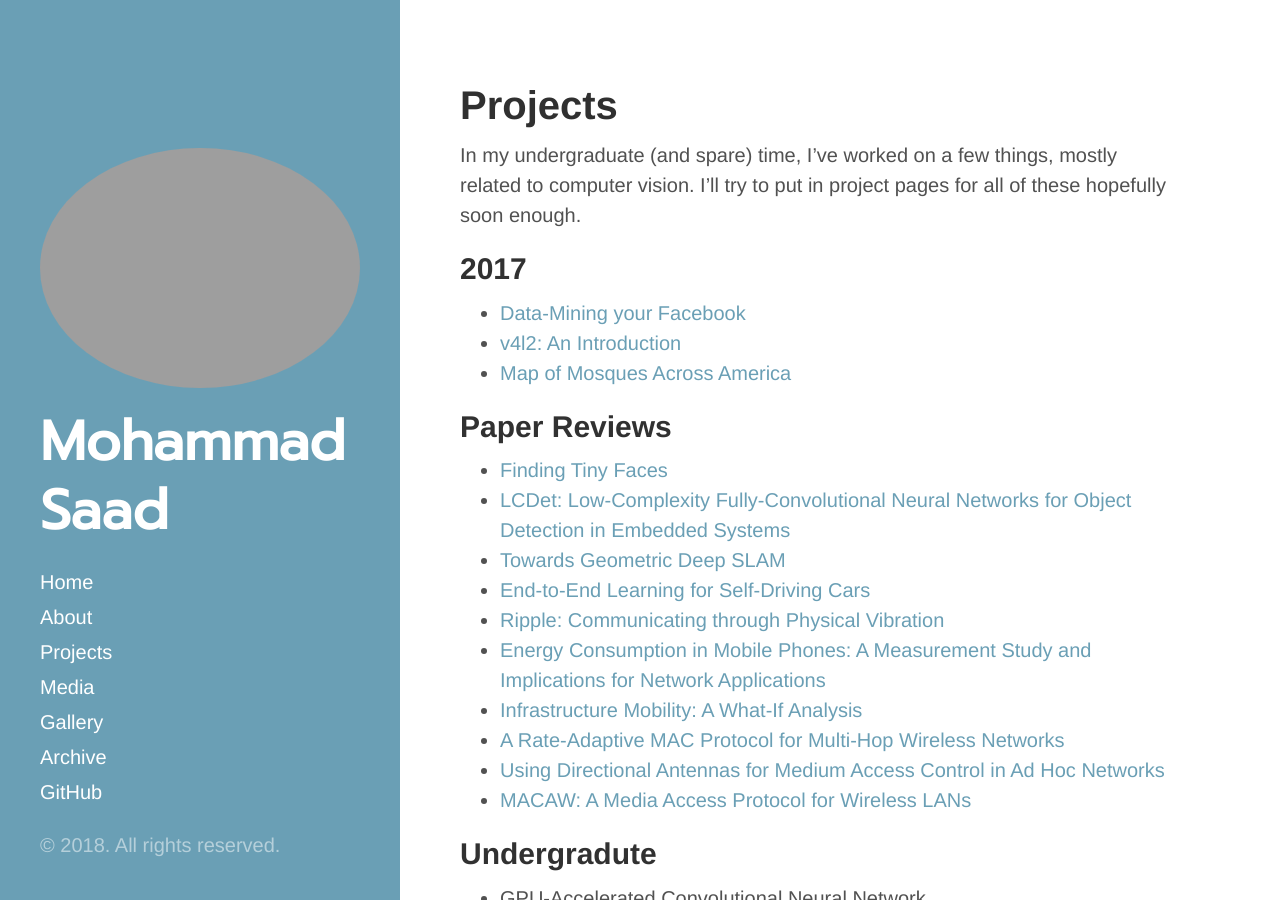
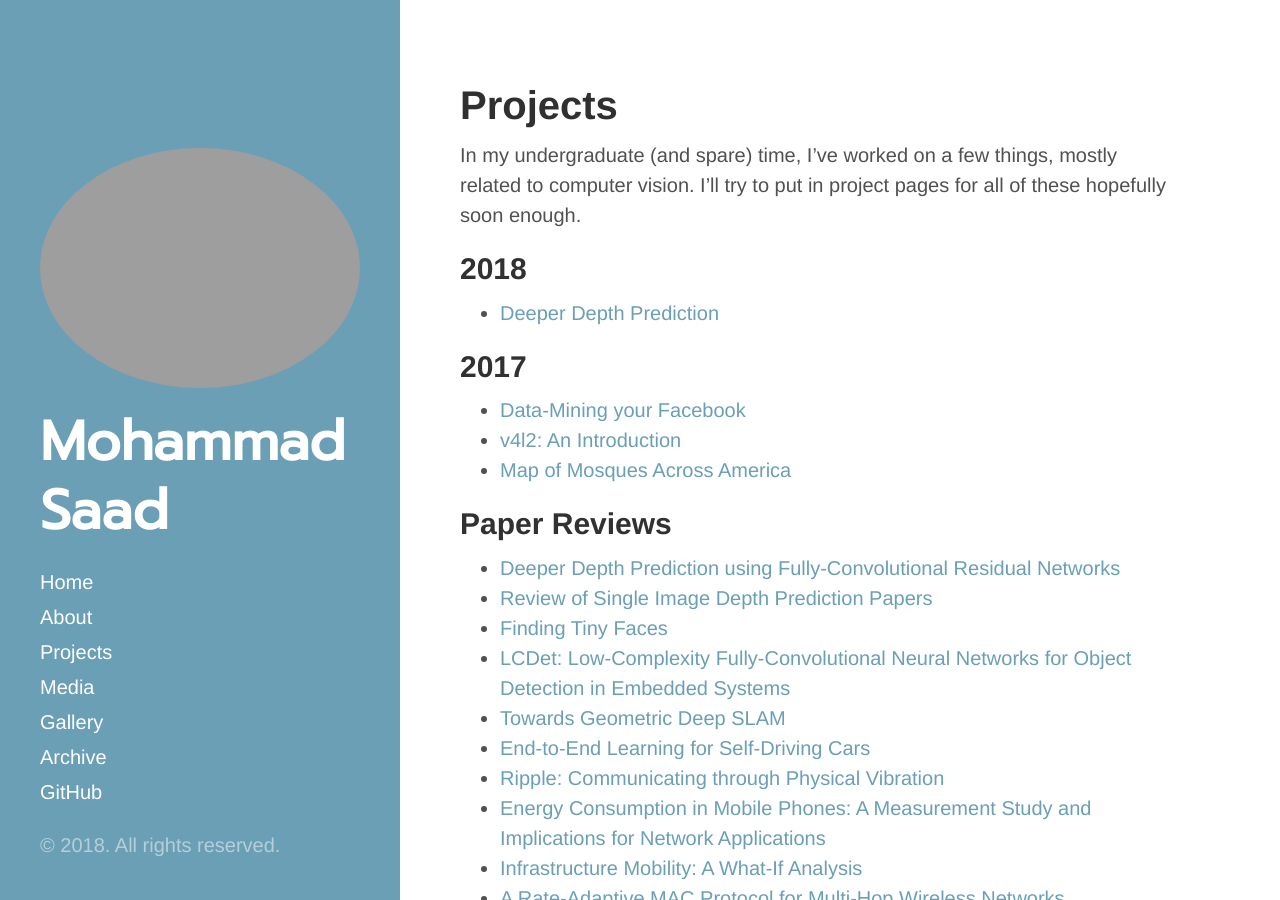
Before and after one commit to mohsaad/mohsaad.github.io, a Jekyll site: the page built from projects.md, in a window 1280 px wide and 900 px high. Built offline with Jekyll 4.4.1, drawn with Linux system fonts in a browser that asks for light colours.

Commit message:
updated projects page

```diff
--- a/projects.md
+++ b/projects.md
@@ -5,12 +5,17 @@ title: Projects
 
 In my undergraduate (and spare) time, I've worked on a few things, mostly related to computer vision. I'll try to put in project pages for all of these hopefully soon enough.
 
+## 2018
+* [Deeper Depth Prediction]({{ site.baseurl }}2018/03/10/Deeper-Depth-Prediction/)
+
 ## 2017
 * [Data-Mining your Facebook]({{ site.baseurl }}2017/12/19/Data-Mining-Facebook/)
 * [v4l2&#58; An Introduction]({{ site.baseurl }}2017/10/04/V4L2/)
 * [Map of Mosques Across America](http://mohsaad.com/2017/06/28/Masjid-Map/)
 
 ## Paper Reviews
+* [Deeper Depth Prediction using Fully-Convolutional Residual Networks]({{ site.baseurl }}2018/03/10/Deeper-Depth-Prediction/)
+* [Review of Single Image Depth Prediction Papers]({{ site.baseurl }}2018/03/07/Depth-Prediction-Single-Image)
 * [Finding Tiny Faces](http://www.mohsaad.com/2017/09/19/Finding-Tiny-Faces/)
 * [LCDet&#58; Low-Complexity Fully-Convolutional Neural Networks for Object Detection in Embedded Systems](http://mohsaad.com/2017/08/22/LCDet/)
 * [Towards Geometric Deep SLAM](http://mohsaad.com/2017/07/27/Paper-Review-Deep-SLAM/)
```
